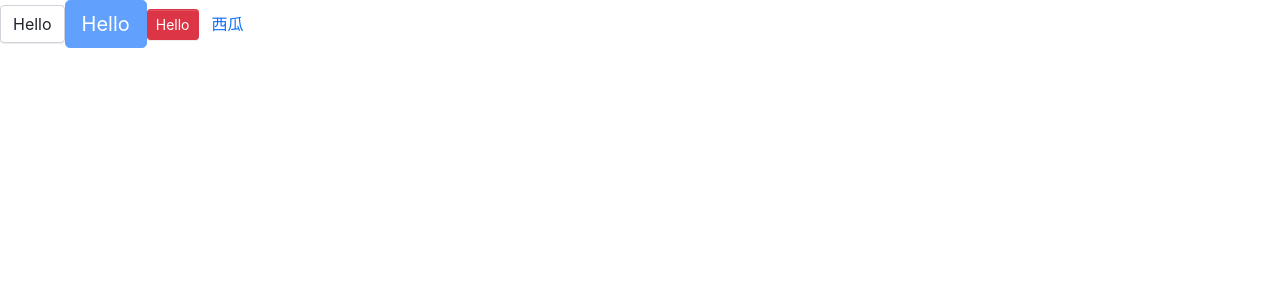
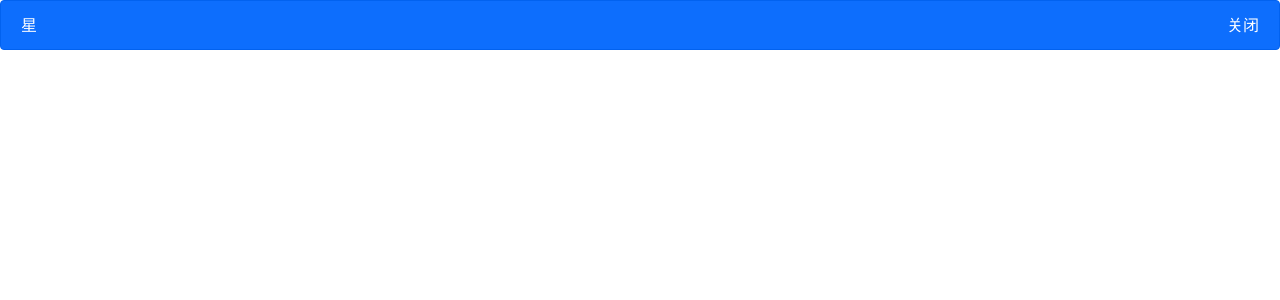
Before and after one commit to xing-6464/starlight, a React (Create React App) app: page / in a window 1280 px wide. Shown: the top 300 px of the page. Built offline with nearby package versions, Linux system fonts and the light colour scheme.

Commit message:
Alert组件

```diff
--- a/src/App.tsx
+++ b/src/App.tsx
@@ -1,14 +1,10 @@
 import React from 'react'
-import Button, { ButtonSize, ButtonType } from './components/Button/button'
+// import Button, { ButtonSize, ButtonType } from './components/Button/button'
+import Alert from './components/Alert'
 
 const App: React.FC = () => {
   return (
-    <>
-      <Button className='custom'>Hello</Button>
-      <Button btnType={ButtonType.Primary} size={ButtonSize.Large} disabled>Hello</Button>
-      <Button btnType={ButtonType.Danger} size={ButtonSize.Small} >Hello</Button>
-      <Button btnType={ButtonType.Link} href='https://www.baidu.com' target='_blank'>西瓜</Button>
-    </>
+    <Alert title='星'></Alert>
   )
 }
 
--- /dev/null
+++ b/src/components/Alert/_style.scss
@@ -0,0 +1,34 @@
+$alert-colors:
+(
+  "default":    $primary,
+  "success":    $success,
+  "warning":    $warning,
+  "danger":     $danger,
+);
+.star-alert {
+  position: relative;
+  padding: $alert-padding-y $alert-padding-x;
+  margin-bottom: $alert-margin-bottom;
+  border: $alert-border-width solid transparent;
+  border-radius: $alert-border-radius;
+  .star-alert-close {
+    position: absolute;
+    top: 0;
+    right: 0;
+    padding: $alert-padding-y $alert-padding-x;
+    color: inherit;
+    cursor: pointer;
+  }
+  .bold-title {
+    font-weight: $font-weight-bold;
+  }
+  .star-alert-desc {
+    font-size: $alert-description-font-size;
+    margin: $alert-description-top-margin 0 0;
+  }
+}
+@each $color, $value in $alert-colors {
+  .star-alert-#{$color} {
+    @include alert-style($value, darken($value, 5%), $white);
+  }
+}
--- /dev/null
+++ b/src/components/Alert/alert.tsx
@@ -0,0 +1,59 @@
+import React, { FC, useState } from 'react'
+import classNames from 'classnames'
+export type AlertType = 'success' | 'default' | 'danger' | 'warning'
+
+export interface AlertProps {
+  /**标题 */
+  title: string;
+  /**描述 */
+  description?: string;
+  /**类型 四种可选 针对四种不同的场景 */
+  type?: AlertType;
+  /**关闭alert时触发的事件 */
+  onClose?: () => void;
+  /**是否显示关闭图标*/
+  closable?: boolean;
+}
+
+/**
+ * 用于页面中展示重要的提示信息。 点击右侧的叉提示自动消失
+ * ### 引用方法
+ *
+ * ~~~js
+ * import { Alert } from 'starlight'
+ * ~~~
+*/
+export const Alert: FC<AlertProps> = (props) => {
+  const [ hide, setHide ] = useState(false)
+  const {
+    title,
+    description,
+    type = 'default',
+    onClose,
+    closable = true
+  } = props
+
+  const classes = classNames('star-alert', {
+    [`star-alert-${type}`]: type,
+  })
+  const titleClass = classNames('star-alert-title', {
+    'bold-title': description
+  })
+  const handleClose = (e: React.MouseEvent) => {
+    if (onClose) {
+      onClose()
+    }
+    setHide(true)
+  }
+  return (
+    <>{ !hide ? (
+        <div className={classes}>
+          <span className={titleClass}>{title}</span>
+          {description && <p className="star-alert-desc">{description}</p>}
+          {closable && <span className="star-alert-close" onClick={handleClose}>关闭</span>}
+        </div> ) : ('') }
+    </>
+  )
+}
+
+export default Alert
--- /dev/null
+++ b/src/components/Alert/index.ts
@@ -0,0 +1,3 @@
+import Alert from './alert'
+
+export default Alert
--- /dev/null
+++ b/src/components/Button/index.ts
@@ -0,0 +1,3 @@
+import Button from './button'
+
+export default Button
--- a/src/styles/index.scss
+++ b/src/styles/index.scss
@@ -13,8 +13,8 @@
 // button
 @import "../components/Button/style";
 
-//alert
-// @import "../components/Alert/style";
+// alert
+@import "../components/Alert/style";
 
 // menu
 // @import "../components/Menu/style";
```
Also changed, not shown: 1 other file (tests, documents, lock files or other folders).
